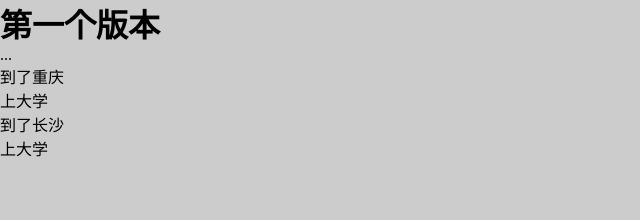
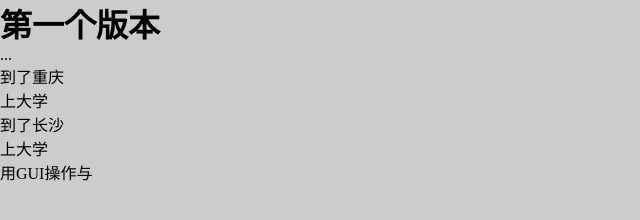
Before and after one commit to xuansining/demo01, a plain HTML site: page index.html in a window 1280 px wide. Shown: the whole page, without its empty margins (0-640 px from the left). Drawn offline with Linux system fonts and the light colour scheme.

Commit message:
用gui提交的

```diff
--- a/index.html
+++ b/index.html
@@ -16,6 +16,7 @@
     <p>上大学</p>
     <p>到了长沙</p>
     <p>上大学</p>
+    <p>用GUI操作与</p>
 </body>
 
 </html>
```
